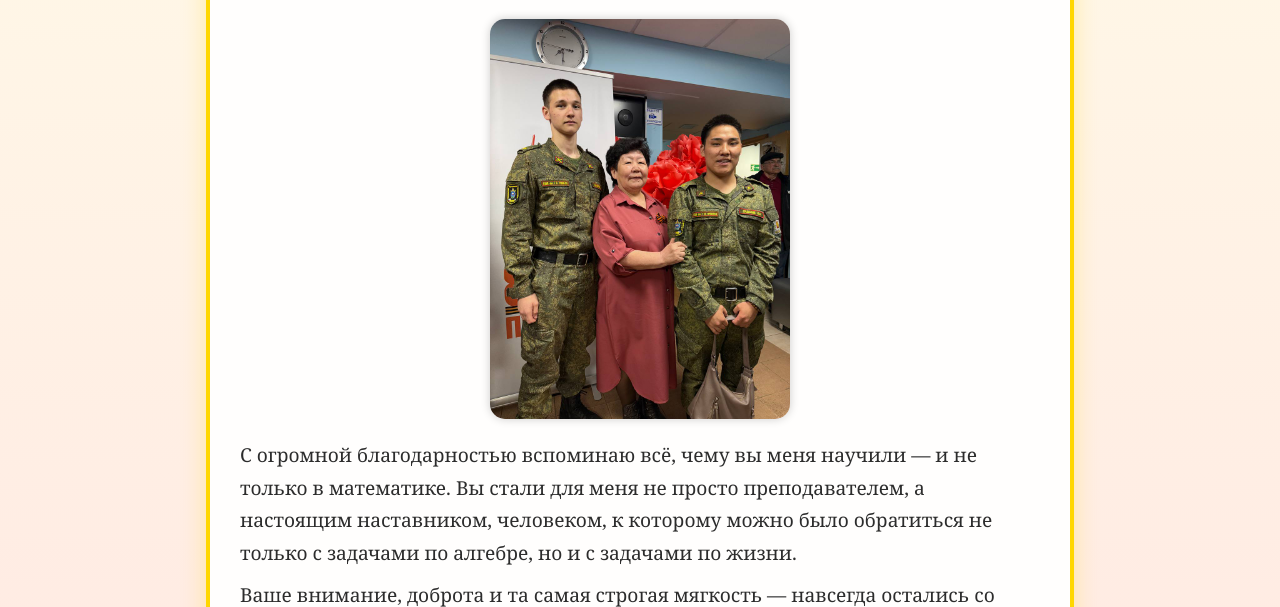
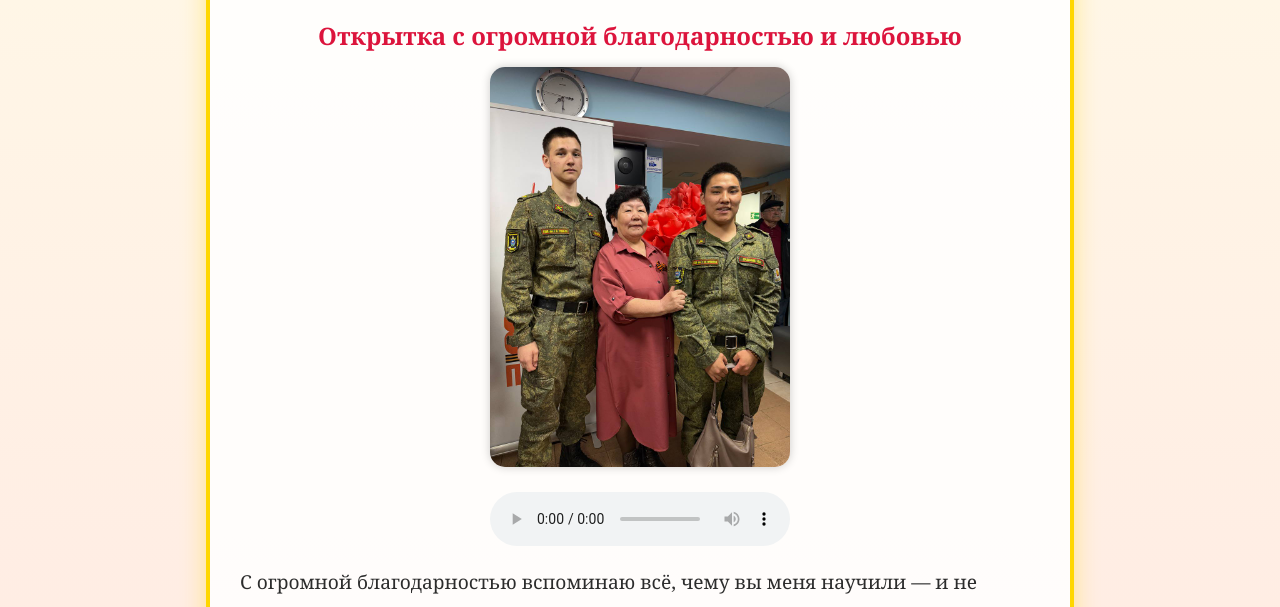
Before and after one commit to danilacrazyk/LOLDR, a plain HTML site: page index.html in a window 1280 px wide. Shown: the part 131-738 px from the top of the page. Drawn offline with Linux system fonts and the light colour scheme.

Commit message:
Add files via upload

```diff
--- a/index.html
+++ b/index.html
@@ -10,17 +10,26 @@
       background: linear-gradient(to bottom, #fff8e7, #ffe4e1);
       padding: 30px;
       color: #2c2c2c;
+      overflow-x: hidden;
+      animation: fadeIn 2s ease;
     }
+
+    @keyframes fadeIn {
+      from { opacity: 0; }
+      to { opacity: 1; }
+    }
+
     .card {
       max-width: 800px;
       margin: auto;
       padding: 30px;
       border: 4px solid #ffd700;
       border-radius: 20px;
-      background: #ffffffee;
-      box-shadow: 0 0 25px rgba(255, 215, 0, 0.3);
+      background: #ffffffdd;
+      box-shadow: 0 0 25px rgba(255, 215, 0, 0.4);
       position: relative;
     }
+
     .balloons {
       position: absolute;
       top: -50px;
@@ -28,23 +37,43 @@
       transform: translateX(-50%);
       font-size: 3rem;
     }
+
     img {
       display: block;
       max-width: 300px;
       margin: 20px auto;
       border-radius: 15px;
       box-shadow: 0 0 10px rgba(0,0,0,0.2);
+      animation: float 4s ease-in-out infinite;
     }
+
+    @keyframes float {
+      0%, 100% { transform: translateY(0); }
+      50% { transform: translateY(-10px); }
+    }
+
     h1 {
       color: #c97b00;
       text-align: center;
       font-size: 2rem;
+      animation: fadeIn 2s ease;
     }
+
+    .note {
+      text-align: center;
+      font-size: 1.5rem;
+      font-weight: bold;
+      color: #dc143c;
+      margin-top: 10px;
+      animation: fadeIn 3s ease;
+    }
+
     p {
       font-size: 1.2rem;
       line-height: 1.7;
       margin: 10px 0;
     }
+
     .poem {
       font-style: italic;
       background: #fdf5d7;
@@ -52,10 +81,16 @@
       border-left: 4px solid #ffa500;
       margin-top: 20px;
     }
+
     .signature {
       margin-top: 30px;
       font-weight: bold;
       text-align: right;
+    }
+
+    audio {
+      display: block;
+      margin: 20px auto;
     }
   </style>
 </head>
@@ -63,7 +98,12 @@
   <div class="card">
     <div class="balloons">🎈🎉✨</div>
     <h1>Дорогая Рита Куйруковна!</h1>
+    <div class="note">Открытка с огромной благодарностью и любовью</div>
     <img src="IMG_1305.jpeg" alt="Фото">
+    <audio controls autoplay loop>
+      <source src="song.mp3" type="audio/mpeg">
+      Ваш браузер не поддерживает аудио.
+    </audio>
     <p>
       С огромной благодарностью вспоминаю всё, чему вы меня научили — и не только в математике.
       Вы стали для меня не просто преподавателем, а настоящим наставником, человеком, к которому можно было обратиться не только с задачами по алгебре, но и с задачами по жизни.
```
